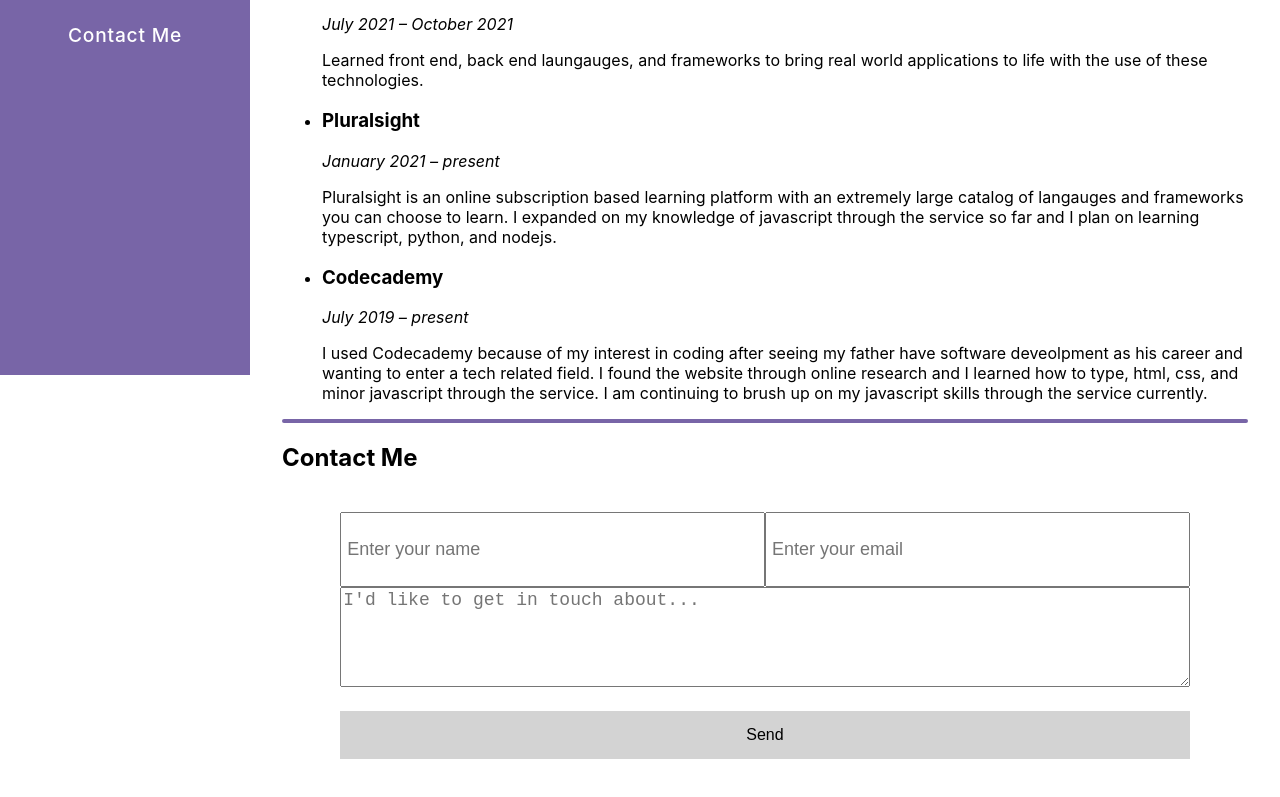
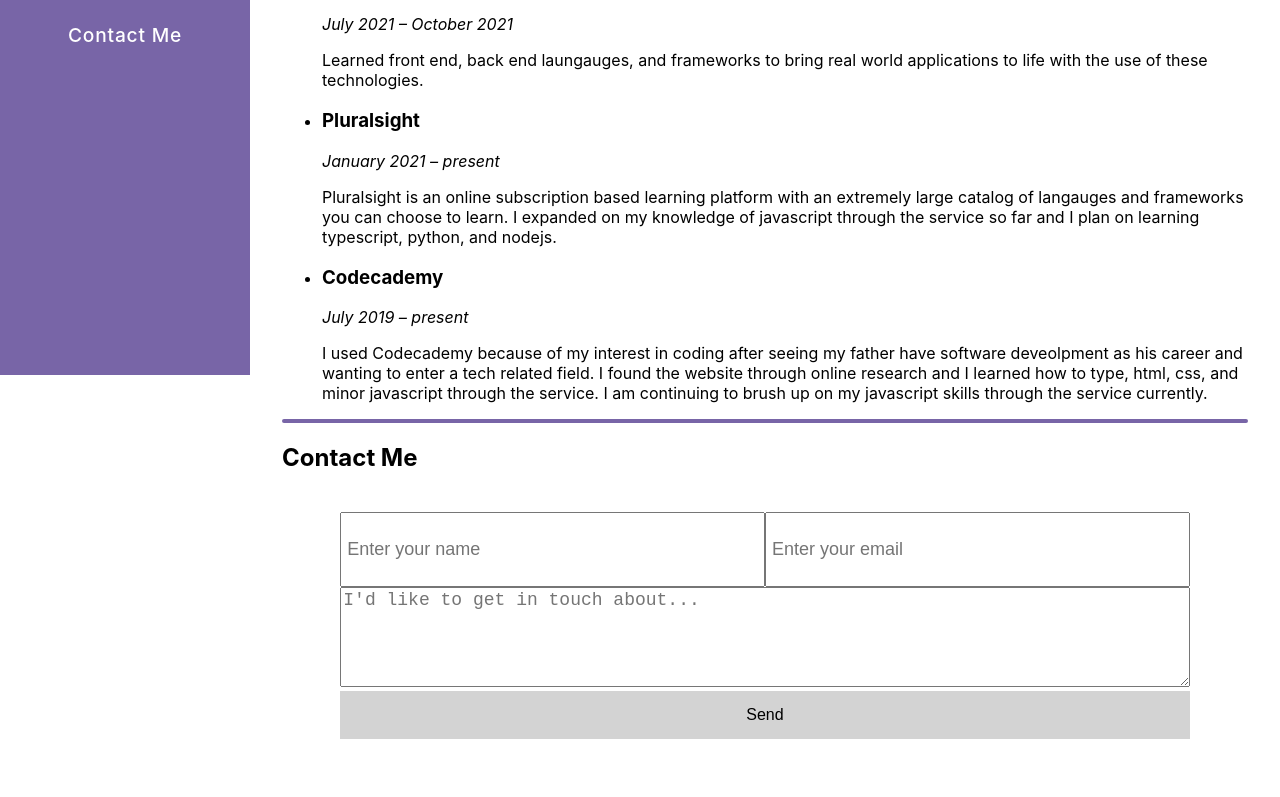
Before and after one commit to SeanSlicer/Personal_Site_React, a Next.js app: page / in a window 1280 px wide. Shown: the part 425-1222 px from the top of the page. Built offline with nearby package versions, Linux system fonts and the light colour scheme.

Commit message:
minor testing commit

```diff
--- a/src/components/Navbar/Form.js
+++ b/src/components/Navbar/Form.js
@@ -1,3 +1,4 @@
+import React from "react";
 import styles from "../../styles/form.module.css";
 
 export default function Form() {
@@ -6,8 +7,7 @@
       name="contactform"
       method="POST"
       data-netlify="true"
-      action=""
-      netlify-honeypot="bot-field"
+      action="contact/?success=true"
       className={styles.contactForm}
     >
       {/* <label htmlFor="name">Name: </label> */}
@@ -24,7 +24,6 @@
         rows="10"
         placeholder="I'd like to get in touch about..."
       />
-      <div data-netlify-recaptcha="true"></div>
 
       <br />
 
```
